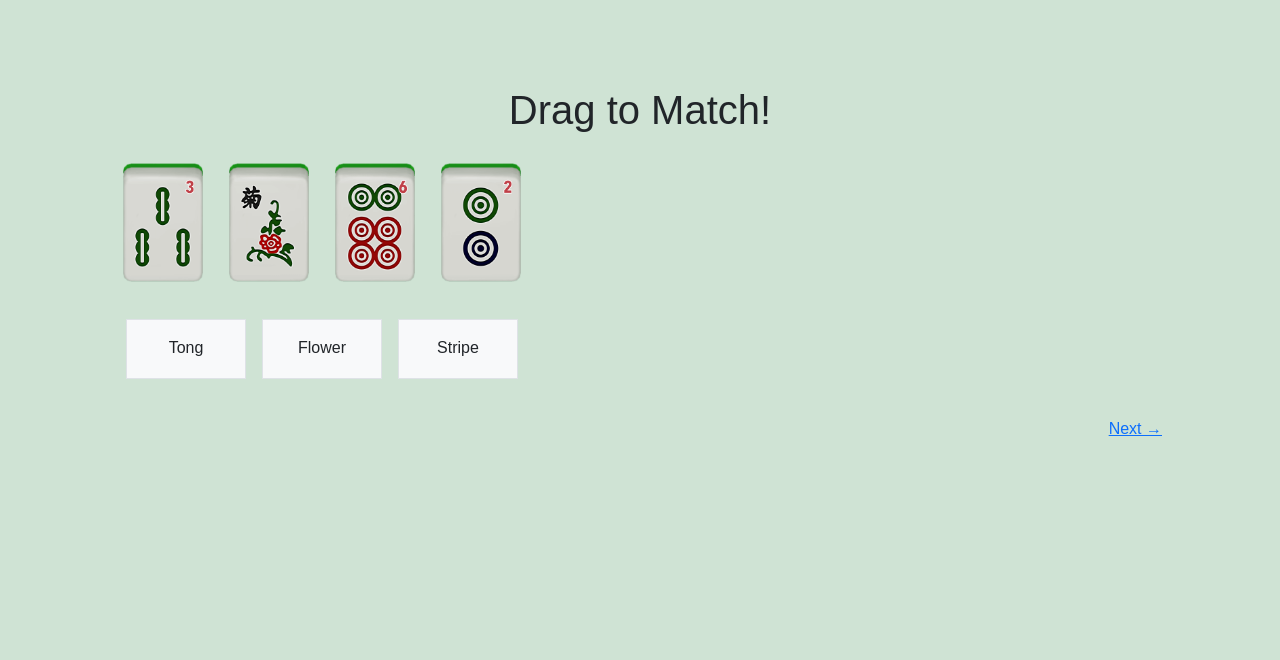
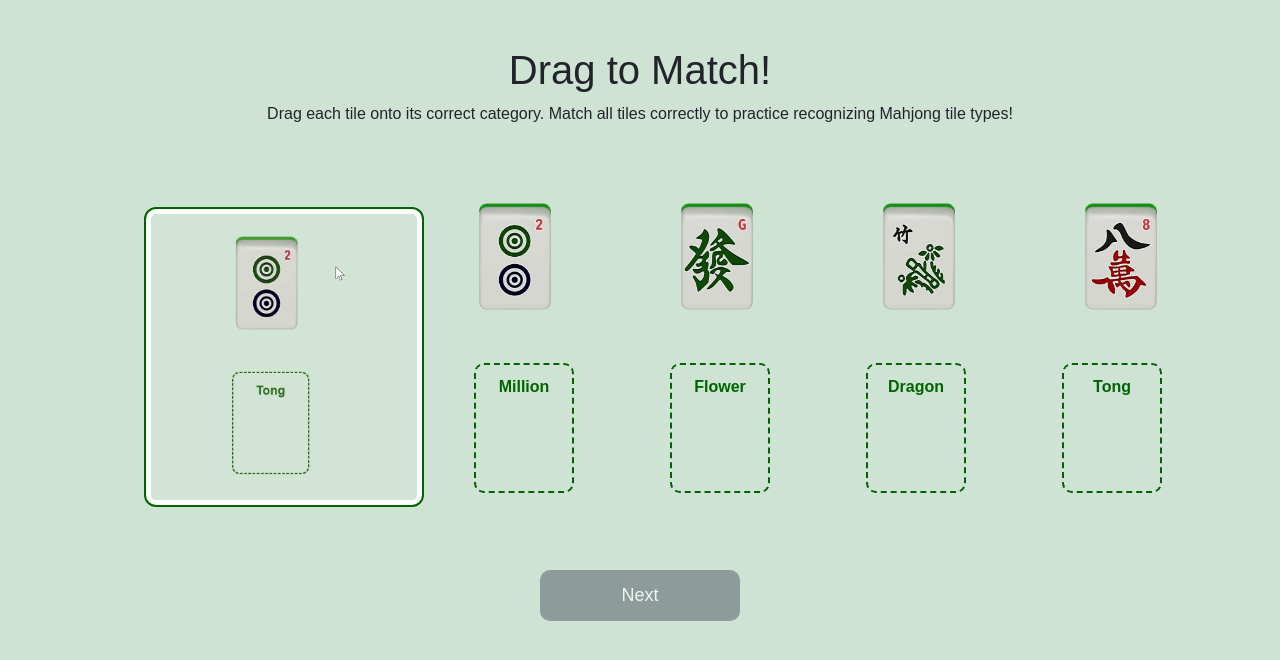
Before and after one commit to dby516/UIDesign_project, a Flask app: page /drag_to_match/1 in a window 1280 px wide. Shown: the part 58-718 px from the top of the page. Run offline with Flask 3, Linux system fonts and the light colour scheme.

Commit message:
Updated Learn Tiles

```diff
--- a/app.py
+++ b/app.py
@@ -37,6 +37,9 @@ with open("static/learn_data/tile_type_pairs.json") as f:
 with open("static/learn_data/play_round.json") as f:
     play_round_data = json.load(f)
 
+with open("static/learn_data/drag2match_resp.json") as f:
+    tile_description_data = json.load(f)
+
 # ---------------------- Home & Main Pages ----------------------
 @app.route('/')
 def home():
@@ -58,17 +61,38 @@ def learn_tiles(step):
 def game_procedure():
     return render_template('learn_game_proc.html')
 
+# ---------------------- Drag to Match Game ----------------------
 @app.route('/drag_to_match/<int:step>')
 def drag_to_match(step):
     random.seed(step)
-    sample = random.sample(tile_type_pairs, 4)
-    return render_template('drag_to_match.html', step=step, pairs=sample)
 
+    # Group tiles by type
+    type_to_tiles = {}
+    for pair in tile_type_pairs:
+        if pair['type'] not in type_to_tiles:
+            type_to_tiles[pair['type']] = []
+        type_to_tiles[pair['type']].append(pair)
+
+    # Pick 4 unique types
+    all_types = list(type_to_tiles.keys())
+    if len(all_types) >= 4:
+        selected_types = random.sample(all_types, 4)
+    else:
+        selected_types = all_types  # if fewer types
+
+    # Pick 1 tile per type
+    sample = []
+    for t in selected_types:
+        sample.append(random.choice(type_to_tiles[t]))
+
+    return render_template('drag_to_match.html', step=step, pairs=sample, tile_descriptions=tile_description_data)
+
+# ---------------------- Learn Tiles ----------------------
 @app.route('/learn_tiles/end')
 def learn_tiles_end():
     return render_template('learn_tiles_end.html')
 
-
+# ---------------------- Quiz ----------------------
 @app.route('/quiz/<int:question_id>')
 def quiz(question_id):
     return render_template('quiz.html', question_id=question_id)
--- a/static/drag_to_match.js
+++ b/static/drag_to_match.js
@@ -1,25 +1,49 @@
-document.addEventListener('DOMContentLoaded', () => {
-    // Load tilePairs from JSON embedded in HTML
-    // const tilePairsElement = document.getElementById('tilePairsData');
-    // if (!tilePairsElement) {
-    //     console.warn("No tilePairsData found. Skipping drag-to-match setup.");
-    //     return;
-    // }
-
-    // const tilePairs = JSON.parse(tilePairsElement.textContent);
+const exampleTiles = {
+    "million": ["1_million", "2_million", "3_million", "4_million"],
+    "tong": ["1_tong", "2_tong", "3_tong", "4_tong"],
+    "stripe": ["1_stripe", "2_stripe", "3_stripe", "4_stripe"],
+    "wind": ["east", "south", "west", "north"],
+    "dragon": ["middle", "rich", "blank"],
+    "flower": ["1_flower", "2_flower", "3_flower", "4_flower"]
+};
 
 
+document.addEventListener('DOMContentLoaded', () => {
     // Initialize drag and drop containers
     const dragSection = document.getElementById('tile-drag-section');
-    const dropSection = document.querySelector('.mt-3');
+    const dropSection = document.getElementById('drop-section');
 
     // Initialize user performance tracking
     let correctCount = Number(localStorage.getItem('drag_correct')) || 0;
     let wrongCount = Number(localStorage.getItem('drag_wrong')) || 0;
+    let totalTiles = tilePairs.length; // total tiles for this step
+    let correctDrops = 0;
 
-    // Shuffle tiles and types
-    const shuffledTiles = [...tilePairs].sort(() => Math.random() - 0.5);
-    const shuffledTypes = [...new Set(tilePairs.map(pair => pair.type))].sort(() => Math.random() - 0.5);
+    // ---------------------
+    // 1. Group tiles by type
+    const typeToTiles = {};
+    tilePairs.forEach(pair => {
+        if (!typeToTiles[pair.type]) {
+            typeToTiles[pair.type] = [];
+        }
+        typeToTiles[pair.type].push(pair);
+    });
+
+    let allTypes = Object.keys(typeToTiles);
+    if (allTypes.length > 4) {
+        allTypes = allTypes.sort(() => Math.random() - 0.5).slice(0, 4);
+    } else {
+        allTypes = allTypes.sort(() => Math.random() - 0.5);
+    }
+
+    const shuffledTiles = allTypes.map(type => {
+        const tiles = typeToTiles[type];
+        return tiles[Math.floor(Math.random() * tiles.length)];
+    });
+
+    const shuffledTypes = [...allTypes].sort(() => Math.random() - 0.5);
+
+    // ---------------------
 
     // Create draggable tile images
     shuffledTiles.forEach(({ tile, type }) => {
@@ -32,7 +56,9 @@ document.addEventListener('DOMContentLoaded', () => {
 
         img.ondragstart = (e) => {
             e.dataTransfer.setData('text/plain', type);
+            e.dataTransfer.setData('tile-id', img.id);
         };
+
 
         dragSection.appendChild(img);
     });
@@ -41,24 +67,86 @@ document.addEventListener('DOMContentLoaded', () => {
     shuffledTypes.forEach(type => {
         const dropDiv = document.createElement('div');
         dropDiv.textContent = type.charAt(0).toUpperCase() + type.slice(1);
-        dropDiv.className = 'border p-3 m-2 text-center droppable';
-        dropDiv.style.width = '120px';
-        dropDiv.style.minHeight = '60px';
+        dropDiv.className = 'droppable';
         dropDiv.style.display = 'inline-block';
-        dropDiv.style.background = '#f8f9fa';
 
         dropDiv.ondragover = (e) => e.preventDefault();
+
+        dropDiv.ondragenter = (e) => {
+            e.preventDefault();
+            dropDiv.classList.add('droppable-hover');
+        };
+
+        dropDiv.ondragleave = (e) => {
+            e.preventDefault();
+            dropDiv.classList.remove('droppable-hover');
+        };
+
 
         dropDiv.ondrop = (e) => {
             e.preventDefault();
             const droppedType = e.dataTransfer.getData('text/plain');
+            const draggedTileId = e.dataTransfer.getData('tile-id');
+            const draggedTile = document.getElementById(draggedTileId);
+            const responseText = document.getElementById('response-text');
 
             if (droppedType === type) {
                 correctCount++;
+                correctDrops++;
                 dropDiv.style.background = '#d4edda';  // green
+
+                // Find the dragged tile and disable further dragging
+                // const draggedTileId = e.dataTransfer.getData('tile-id');
+                // const draggedTile = document.getElementById(draggedTileId);
+                if (draggedTile) {
+                    draggedTile.draggable = false;
+                    draggedTile.style.opacity = '0.5'; // Optional: visually dim it
+                    draggedTile.style.cursor = 'default'; // Optional: change cursor
+                }
+
+                // Check if all tiles are correctly matched
+                if (correctDrops === totalTiles) {
+                    const nextBtn = document.getElementById('next-btn');
+                    if (nextBtn) {
+                        nextBtn.disabled = false;
+                    }
+                }
+
+                // Show correct response
+                responseText.innerHTML = `<span class="text-success fw-bold">✅ Correct!</span>`;
+
             } else {
                 wrongCount++;
                 dropDiv.style.background = '#f8d7da';  // red
+                const tileName = draggedTile.id.replace('drag-', ''); // e.g., drag-1_million -> 1_million
+                const description = tileDescriptions[tileName] || "No description available.";
+                console.log(description)
+                // Show "Wrong!" with hover popup
+                // Find all tiles of the correct dropped category
+                const correctTypeTiles = (exampleTiles[type] || [])
+                    .map(tileName => `<img src="/static/mahjong_tiles/${tileName}.png" alt="${tileName}">`)
+                    .join('');
+
+                // Create full tooltip content
+                const tooltipHTML = `
+                    <div class="tooltip-content">
+                        <div><strong>Your Tile:</strong></div>
+                        <img src="/static/mahjong_tiles/${tileName}.png" alt="${tileName}">
+                        <div style="margin-top: 8px; font-size: 14px;">${description}</div>
+                        <hr>
+                        <div><strong>This is what "${type}" looks like:</strong></div>
+                        ${correctTypeTiles}
+                    </div>
+                `;
+
+                responseText.innerHTML = `
+                    <span class="text-danger fw-bold">❌ Wrong!
+                        <span class="tile-info">
+                            (Learn More)
+                            ${tooltipHTML}
+                        </span>
+                    </span>
+                `;
             }
 
             // Save updated stats
@@ -66,15 +154,14 @@ document.addEventListener('DOMContentLoaded', () => {
             localStorage.setItem('drag_wrong', wrongCount);
         };
 
+
         dropSection.appendChild(dropDiv);
     });
 
     // Clear stats on finish
     const finishBtn = document.querySelector('#finish-btn');
-    console.log("finish btn:", finishBtn);
     if (finishBtn) {
         finishBtn.addEventListener('click', () => {
-
             console.log("Resetting localStorage...");
             console.log("Before reset:", {
                 correct: localStorage.getItem('drag_correct'),
@@ -88,14 +175,12 @@ document.addEventListener('DOMContentLoaded', () => {
                 correct: localStorage.getItem('drag_correct'),
                 wrong: localStorage.getItem('drag_wrong')
             });
-
-
         });
     }
 
+    // Reset counters on first step
     if (step === 1) {
         localStorage.setItem('drag_correct', 0);
         localStorage.setItem('drag_wrong', 0);
     }
-
 });
--- a/static/learn_data/play_round.json
+++ b/static/learn_data/play_round.json
@@ -40,7 +40,7 @@
       "discard_E": [],
       "discard_N": [],
       "discard_W": [],
-      "discard_S": ["south"],
+      "discard_S": [],
       "operations": {
         "Discard": 1,
         "Chi": 0,
--- a/static/learn_tiles.js
+++ b/static/learn_tiles.js
@@ -58,4 +58,5 @@ document.addEventListener('DOMContentLoaded', () => {
         row.appendChild(tileContainer);
         container.appendChild(row);
     });
+
 });
--- a/static/style.css
+++ b/static/style.css
@@ -174,8 +174,13 @@ body {
     position: relative;
     display: inline-block;
     margin: 5px;
-    width: 80px;
+    width: 72px;
     cursor: pointer;
+}
+
+.tile_learn:hover {
+    transform: translateY(-10px);
+    box-shadow: 0 0 10px 2px gold;
 }
 
 .tile_learn img {
@@ -204,6 +209,17 @@ body {
 .tile_learn:hover .tile_label {
     opacity: 1;
 }
+
+.notice-box {
+    background: transparent;
+    border: 2px dashed darkgreen;
+    border-radius: 12px;
+    padding: 20px;
+    font-size: 16px;
+    color: darkgreen;
+    text-align: center;
+}
+
 
 
 /* ----- Play Round ----- */
@@ -436,5 +452,102 @@ body {
   }
 
 
+/* ----- Drag to Match ----- */
+/* .tile-info {
+    text-decoration: underline dotted;
+    cursor: pointer;
+    position: relative;
+}*/
+
+/* Tooltip window */
+/* .tile-info:hover::after {
+    content: attr(title);
+    position: absolute;
+    top: 120%;
+    left: 50%;
+    transform: translateX(-50%);
+    background: darkgreen;
+    color: white;
+    padding: 8px 12px;
+    border-radius: 8px;
+    white-space: nowrap;
+    font-size: 14px;
+    z-index: 10;
+    box-shadow: 0px 2px 8px rgba(0,0,0,0.3);
+} */
+.tile-info {
+    text-decoration: underline dotted;
+    cursor: pointer;
+    position: relative;
+}
+
+/* Fancy tooltip content */
+.tile-info .tooltip-content {
+    display: none;
+    position: absolute;
+    top: 120%;
+    left: 50%;
+    transform: translateX(-50%);
+    background: #f0f0f0;
+    color: #333;
+    padding: 12px;
+    border-radius: 10px;
+    box-shadow: 0px 4px 10px rgba(0,0,0,0.2);
+    white-space: normal;
+    width: 280px;
+    z-index: 100;
+}
+
+/* Show on hover */
+.tile-info:hover .tooltip-content {
+    display: block;
+}
+
+/* Images inside tooltip */
+.tooltip-content img {
+    width: 40px;
+    height: 50px;
+    margin: 4px;
+    border-radius: 6px;
+}
+
+
+
+.tutorial-gif {
+    width: 100%;
+    max-width: 280px;
+    height: 300px;
+    border: 2px solid darkgreen;
+    border-radius: 12px;
+    padding: 5px;
+    background: white;
+}
+
+
+/* Drop zones (droppable targets) */
+.droppable {
+    width: 100px;
+    height: 130px;
+    background: transparent;
+    border: 2px dashed darkgreen;
+    border-radius: 10px;
+    color: darkgreen;
+    font-weight: bold;
+    text-align: center;
+    padding: 10px;
+    display: flex;
+    justify-content: center;
+    align-items: center;
+    transition: all 0.3s ease;
+}
+
+/* Hover effect */
+.droppable-hover {
+    background: gold;
+    color: white;
+    transform: scale(1.1);
+    border: 2px dashed white;
+}
+
 
 /* ----- Layout ----- */
--- a/templates/drag_to_match.html
+++ b/templates/drag_to_match.html
@@ -3,33 +3,54 @@
 
 <div class="container py-5 px-4 px-lg-5 mt-5">
     <!-- Row 1: Drag to match header -->
-    <div class="h1 text-center mt-5 mb-2">Drag to Match!</div>
+    <div class="h1 text-center mt-2 mb-2">Drag to Match!</div>
+    <div class="text-center mt-2 mb-5">Drag each tile onto its correct category. Match all tiles correctly to practice recognizing Mahjong tile types!</div>
 
-    <!-- Row 2: Draggable tiles -->
-    <div id="tile-drag-section" class="d-flex flex-wrap gap-3 my-4">
-        <!-- JS will populate this dynamically from a JSON array, the tile-type pairs should appear randomly, 4 pairs each step  -->
+    <!-- Row 2: Drag and Drop Section -->
+    <div class="row align-items-center">
+        <!-- Left Column: Guide Image -->
+        <div class="col-md-4 text-center mb-4 mb-md-0">
+            <img src="/static/learn_data/drag2match_guide.gif" class="img-fluid tutorial-gif" alt="Drag to Match Guide">
+        </div>
+
+        <!-- Right Column: Game Area -->
+        <div class="col">
+            <!-- Sub-Row 0: Response Text -->
+            <div id="response-text" class="text-center mt-4"></div>
+            <!-- Sub-Row 1: Draggable Tiles -->
+            <div id="tile-drag-section" class="d-flex flex-wrap justify-content-between my-4">
+                <!-- Tiles populated by JS -->
+            </div>
+
+            <!-- Sub-Row 2: Droppable Type Names -->
+            <div id="drop-section" class="d-flex flex-wrap justify-content-between my-5">
+                <!-- Drop zones populated by JS -->
+            </div>
+        </div>
     </div>
 
-    <!-- Row 3: Droppable type names -->
-    <div class="mt-3">
-        <!-- JS will populate this dynamically from a JSON array -->
+
+    <!-- Row 3: Navigation buttons -->
+    <div class="d-flex justify-content-center mt-1">
+        <div class="operation-buttons" style="width: 200px;">
+            {% if step > 1 %}
+                <button id="prev-btn" onclick="location.href='{{ url_for('drag_to_match', step=step - 1) }}'">Previous</button>
+            {% endif %}
+
+            {% if step < 3 %}
+                <button id="next-btn" onclick="location.href='{{ url_for('drag_to_match', step=step + 1) }}'" class="btn btn-secondary" disabled>Next</button>
+            {% else %}
+                <button id="next-btn" onclick="location.href='{{ url_for('learn_tiles_end', step=1) }}'" class="btn btn-secondary" disabled>Next</button>
+            {% endif %}
+        </div>
     </div>
 
-    <!-- Row 3: Navigation buttons -->
-    <div style="margin-top: 30px;">
-        {% if step>1 %}
-            <a href="{{ url_for('drag_to_match', step=step - 1) }}">← Previous</a>
-        {% endif %}
-        {% if step<3 %}
-            <a href="{{ url_for('drag_to_match', step=step + 1) }}" style="float: right;">Next →</a>
-        {% else %}
-        <a href="{{ url_for('learn_tiles_end', step=1) }}" style="float: right;">Next →</a>
-        {% endif %}
-    </div>
 </div>
 
 <script>
     const tilePairs = {{ pairs | tojson }};
+    const step = {{ step }};
+    const tileDescriptions = {{ tile_descriptions | tojson }};
 
     if (step === 1) {
         localStorage.setItem('drag_correct', 0);
```
Also changed, not shown: static/learn_data/drag2match_resp.json (added, +45 -0 lines), templates/learn_tiles.html (+38 -21 lines), static/learn_data/drag2match_guide.gif (added).
